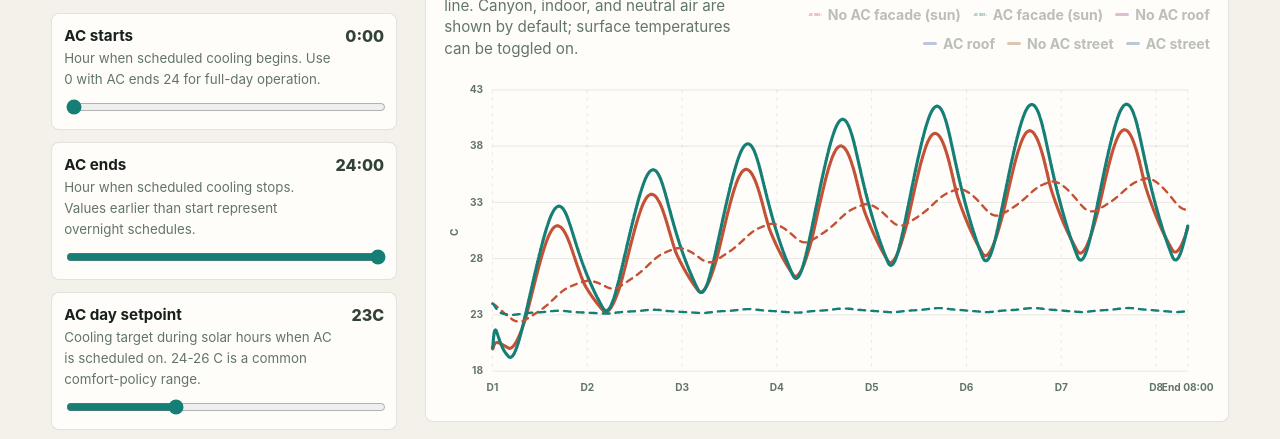
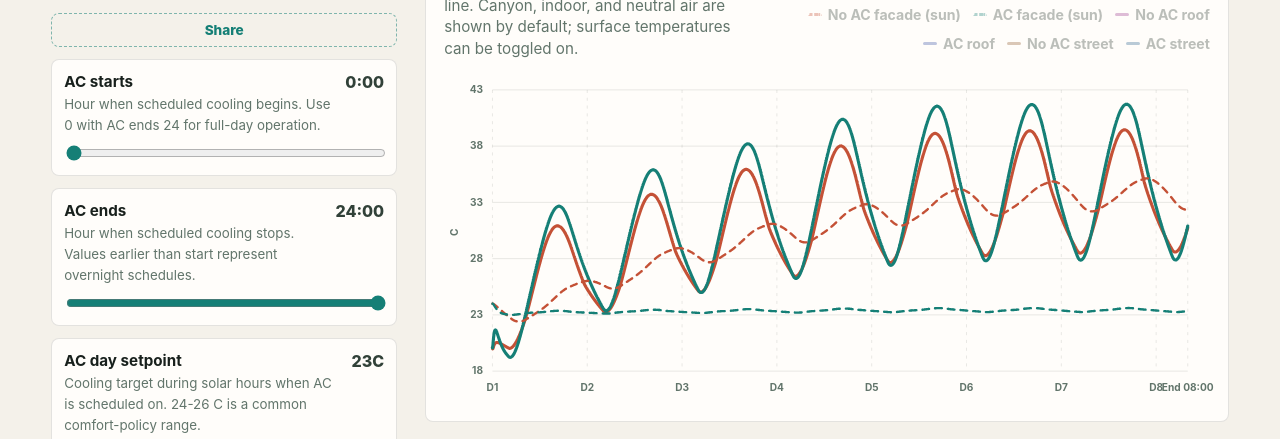
Before and after one commit to wraitii/clim, a website built with Vite: page index.html in a window 1280 px wide. Both pictures are taken after a click on the button "EN". Shown: the part 320-759 px from the top of the page. Built offline with nearby package versions, Linux system fonts and the light colour scheme.

Commit message:
Add shareable simulation links

```diff
--- a/src/i18n.ts
+++ b/src/i18n.ts
@@ -9,6 +9,8 @@ const translations: Record<string, string> = {
     "How the model works": "Comment fonctionne le modèle",
     D: "J",
     End: "Fin",
+    Share: "Partager",
+    Copied: "Copié",
     "A simplified heat-network model. Roofs, walls, street, indoor air, canyon air, and city air are nodes with thermal capacity; solar, longwave, convective, and conductive links move energy between them, while AC rejects heat into the canyon. It is not a full urban climate model, but it is internally consistent for comparing scenarios.":
         "Un modèle simplifié de réseau thermique. Toitures, murs, rue, air intérieur, air du canyon et air de la ville sont des nœuds avec capacité thermique ; des liens solaires, infrarouges, convectifs et conductifs transfèrent l’énergie entre eux, tandis que la climatisation rejette sa chaleur dans le canyon. Ce n’est pas un modèle complet de climat urbain, mais il reste cohérent pour comparer des scénarios.",
     "City air": "Air de la ville",
--- a/src/main.ts
+++ b/src/main.ts
@@ -326,7 +326,7 @@ function applyTheme() {
     document.documentElement.style.colorScheme = effectiveTheme;
 }
 
-function updateUrlParams() {
+function relativeStateUrl(): string {
     const params = new URLSearchParams();
     if (getLanguage() !== "fr") params.set("lang", getLanguage());
     if (themeMode !== "system") params.set("theme", themeMode);
@@ -335,8 +335,11 @@ function updateUrlParams() {
         if (value !== defaults[control.key]) params.set(control.key, String(value));
     }
     const query = params.toString();
-    const nextUrl = `${window.location.pathname}${query ? `?${query}` : ""}${window.location.hash}`;
-    window.history.replaceState(null, "", nextUrl);
+    return `${window.location.pathname}${query ? `?${query}` : ""}${window.location.hash}`;
+}
+
+function updateUrlParams() {
+    window.history.replaceState(null, "", relativeStateUrl());
 }
 
 function readStateFromUrl() {
@@ -486,6 +489,7 @@ for (const preset of presets) {
     button.dataset.preset = preset.label;
     button.textContent = preset.label;
     button.addEventListener("click", () => {
+        Object.assign(state, defaults);
         Object.assign(state, preset.values);
         updateUrlParams();
         render();
@@ -493,6 +497,11 @@ for (const preset of presets) {
     presetRow.append(button);
 }
 controlsEl.append(presetRow);
+const shareButton = document.createElement("button");
+shareButton.type = "button";
+shareButton.className = "shareButton";
+shareButton.textContent = t("Share");
+controlsEl.append(shareButton);
 
 // AC schedule and thermostat are the parameters most worth tweaking, so they lead; the
 // fabric/geometry/weather knobs are trickier to reason about and sit behind a disclosure.
@@ -552,6 +561,16 @@ languageToggle.addEventListener("click", () => {
     setLanguage(getLanguage() === "en" ? "fr" : "en");
     updateUrlParams();
     render();
+});
+
+shareButton.addEventListener("click", async () => {
+    updateUrlParams();
+    const url = relativeStateUrl();
+    await navigator.clipboard.writeText(url);
+    shareButton.textContent = t("Copied");
+    window.setTimeout(() => {
+        shareButton.textContent = t("Share");
+    }, 1400);
 });
 
 themeToggle.addEventListener("click", () => {
@@ -969,6 +988,9 @@ function renderChrome() {
     languageToggle.textContent = getLanguage() === "en" ? "FR" : "EN";
     languageToggle.ariaLabel = `${t("Language")}: ${languageNames[getLanguage()]}`;
     languageToggle.title = `${t("Language")}: ${languageNames[getLanguage()]}`;
+    shareButton.textContent = t("Share");
+    shareButton.ariaLabel = t("Share");
+    shareButton.title = t("Share");
     const effectiveTheme = themeMode === "system" ? (systemDarkQuery.matches ? "dark" : "light") : themeMode;
     themeToggle.textContent = t(effectiveTheme === "dark" ? "Light" : "Dark");
     themeToggle.ariaLabel = t(effectiveTheme === "dark" ? "Use light mode" : "Use dark mode");
--- a/src/styles.css
+++ b/src/styles.css
@@ -119,6 +119,23 @@ input {
 .presetButton:hover {
   background: var(--button-hover);
   border-color: var(--accent);
+}
+
+.shareButton {
+  width: 100%;
+  padding: 8px 11px;
+  color: var(--accent);
+  font-weight: 800;
+  font-size: 0.85rem;
+  background: transparent;
+  border: 1px dashed color-mix(in srgb, var(--accent), transparent 48%);
+  border-radius: 8px;
+  cursor: pointer;
+}
+
+.shareButton:hover {
+  background: color-mix(in srgb, var(--accent), transparent 92%);
+  border-style: solid;
 }
 
 .advancedSection {
```
